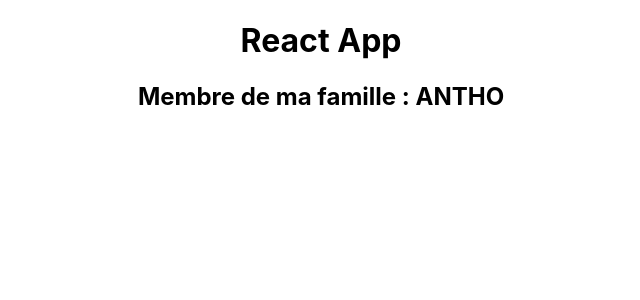
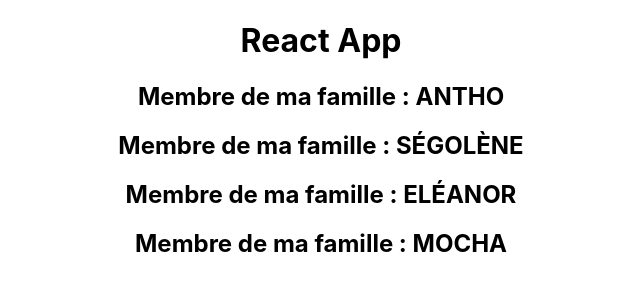
Before and after one commit to yapuka/udemy-react-guide-complet, a React (Create React App) app: page / in a window 1280 px wide. Shown: the top 300 px of the page, without its empty margins (319-959 px from the left). Built offline with nearby package versions, Linux system fonts and the light colour scheme.

Commit message:
Concept de props dans un component stateless

```diff
--- a/src/App.js
+++ b/src/App.js
@@ -7,7 +7,10 @@
     return (
       <div className="App">
         <h1>React App</h1>
-        <Membre />
+        <Membre nom="Antho" />
+        <Membre nom="Ségolène" />
+        <Membre nom="Eléanor" />
+        <Membre nom="Mocha" />
       </div>
     )
   }
--- a/src/components/Membre.js
+++ b/src/components/Membre.js
@@ -1,7 +1,7 @@
 import React from 'react'
 
-const Member = () => {
-  const name = 'antho'
+const Member = (props) => {
+  const name = props.nom;
   return <h2>Membre de ma famille : {name.toUpperCase()}</h2>
 }
 
```
